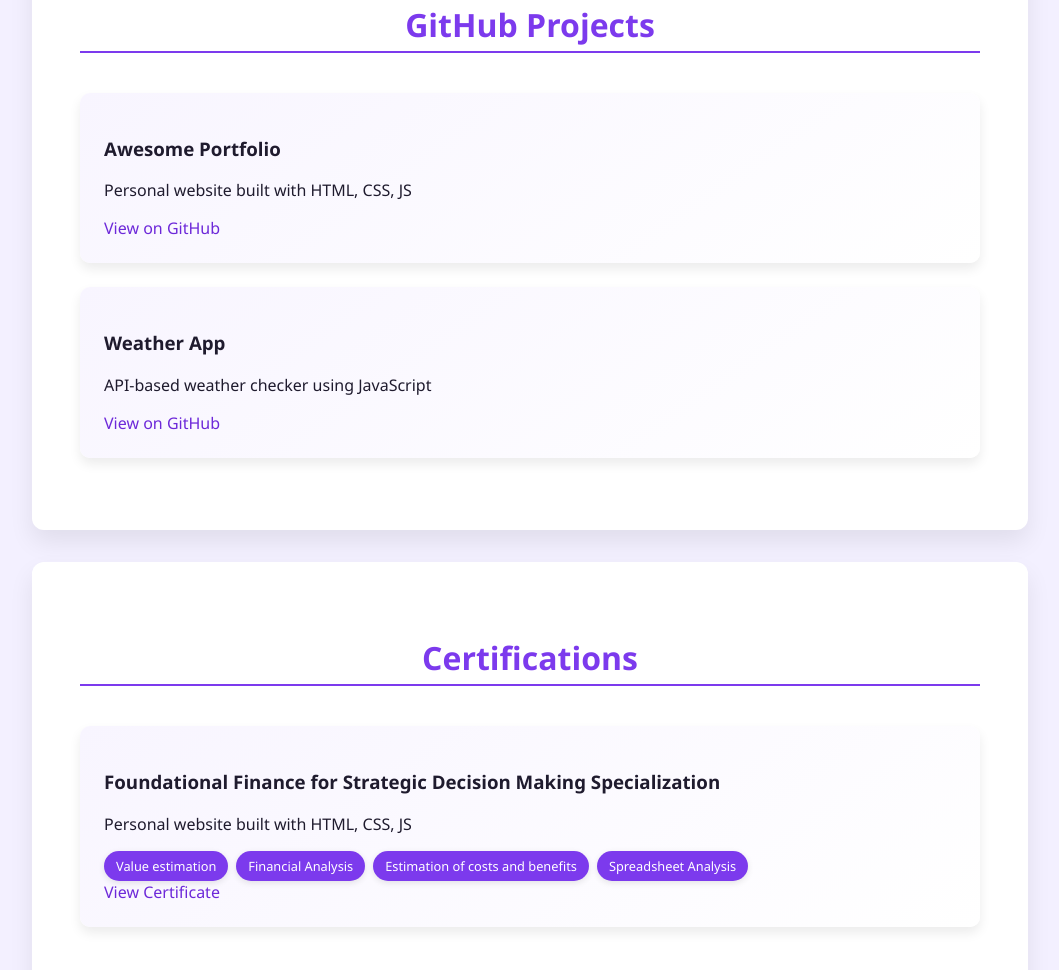
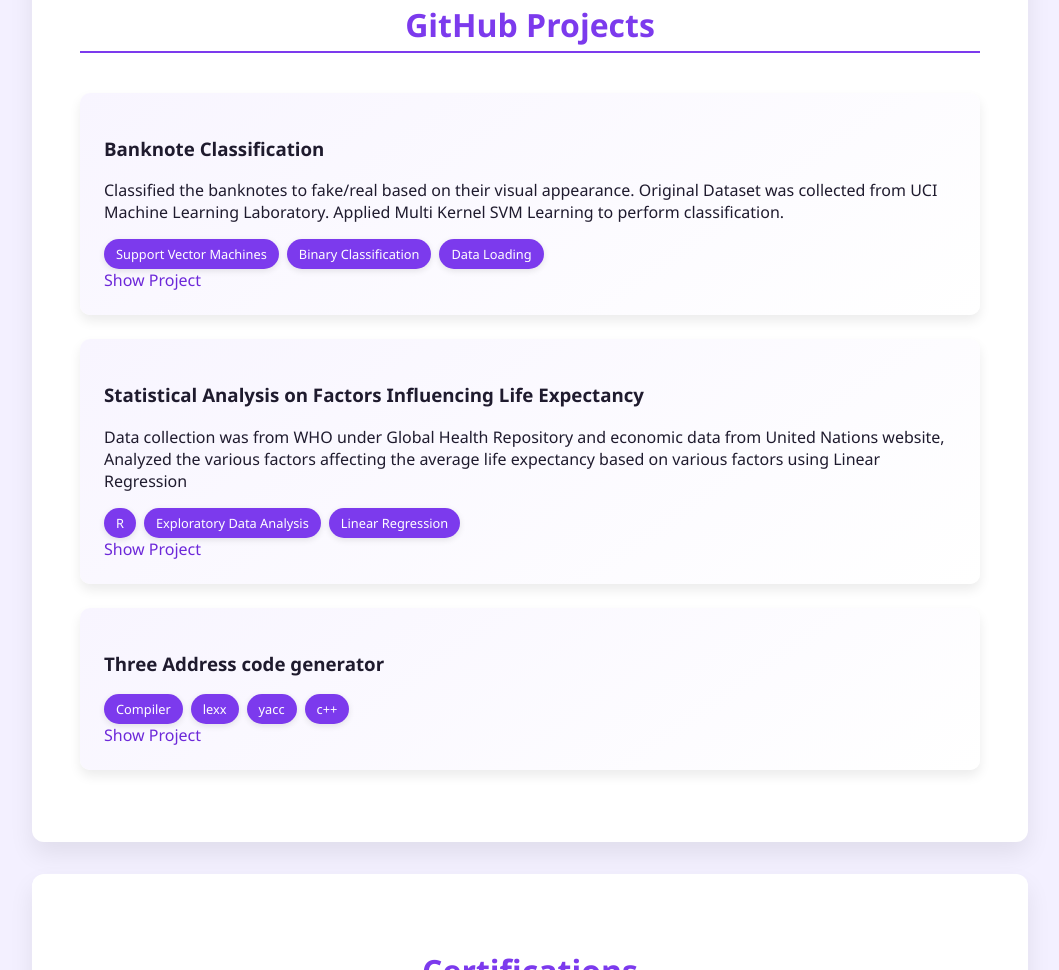
Before and after one commit to rajendrakujur/rajendrakujur.io, a plain HTML site: page index.html in a window 1280 px wide. Shown: the part 3170-4140 px from the top of the page, without its empty margins (110-1169 px from the left). Drawn offline with nearby package versions, Linux system fonts and the light colour scheme.

Commit message:
Update index.html

```diff
--- a/index.html
+++ b/index.html
@@ -95,7 +95,7 @@
           <span class="tag">Operating Systems</span>
           <span class="tag">Database Management & Systems</span>
           <span class="tag">Computer Architecture</span>
-        </div>
+      </div>
     </div>
   </div>
 
@@ -107,14 +107,34 @@
   <section class="module" id="projects" data-aos="fade-up">
     <h2>GitHub Projects</h2>
     <div class="card">
-      <h3>Awesome Portfolio</h3>
-      <p>Personal website built with HTML, CSS, JS</p>
-      <a href="https://github.com/yourusername/awesome-portfolio" target="_blank">View on GitHub</a>
+      <h3>Banknote Classification</h3>
+      <p>Classified the banknotes to fake/real based on their visual appearance. Original Dataset was collected from UCI Machine Learning Laboratory. Applied Multi Kernel SVM Learning to perform classification.</p>
+       <div class="skills-tags">
+          <span class="tag">Support Vector Machines</span>
+          <span class="tag">Binary Classification</span>
+          <span class="tag">Data Loading</span>
+        </div>
+      <a href="https://github.com/rajendrakujur/Placement-Projects/tree/main/Banknote-classification" target="_blank">Show Project</a>
     </div>
     <div class="card">
-      <h3>Weather App</h3>
-      <p>API-based weather checker using JavaScript</p>
-      <a href="https://github.com/yourusername/weather-app" target="_blank">View on GitHub</a>
+      <h3> Statistical Analysis on Factors Influencing Life Expectancy</h3>
+      <p>Data collection was from WHO under Global Health Repository and economic data from United Nations website, Analyzed the various factors affecting the average life expectancy based on various factors using Linear Regression</p>
+       <div class="skills-tags">
+          <span class="tag">R</span>
+          <span class="tag">Exploratory Data Analysis</span>
+          <span class="tag">Linear Regression</span>
+        </div>
+      <a href="https://github.com/rajendrakujur/Placement-Projects/tree/main/Life-expectancy" target="_blank">Show Project</a>
+    </div>
+    <div class="card">
+      <h3> Three Address code generator</h3>
+       <div class="skills-tags">
+          <span class="tag">Compiler</span>
+          <span class="tag">lexx</span>
+          <span class="tag">yacc</span>
+          <span class="tag">c++</span>
+        </div>
+      <a href="https://github.com/rajendrakujur/Placement-Projects/tree/main/Life-expectancy" target="_blank">Show Project</a>
     </div>
   </section>
 
```
